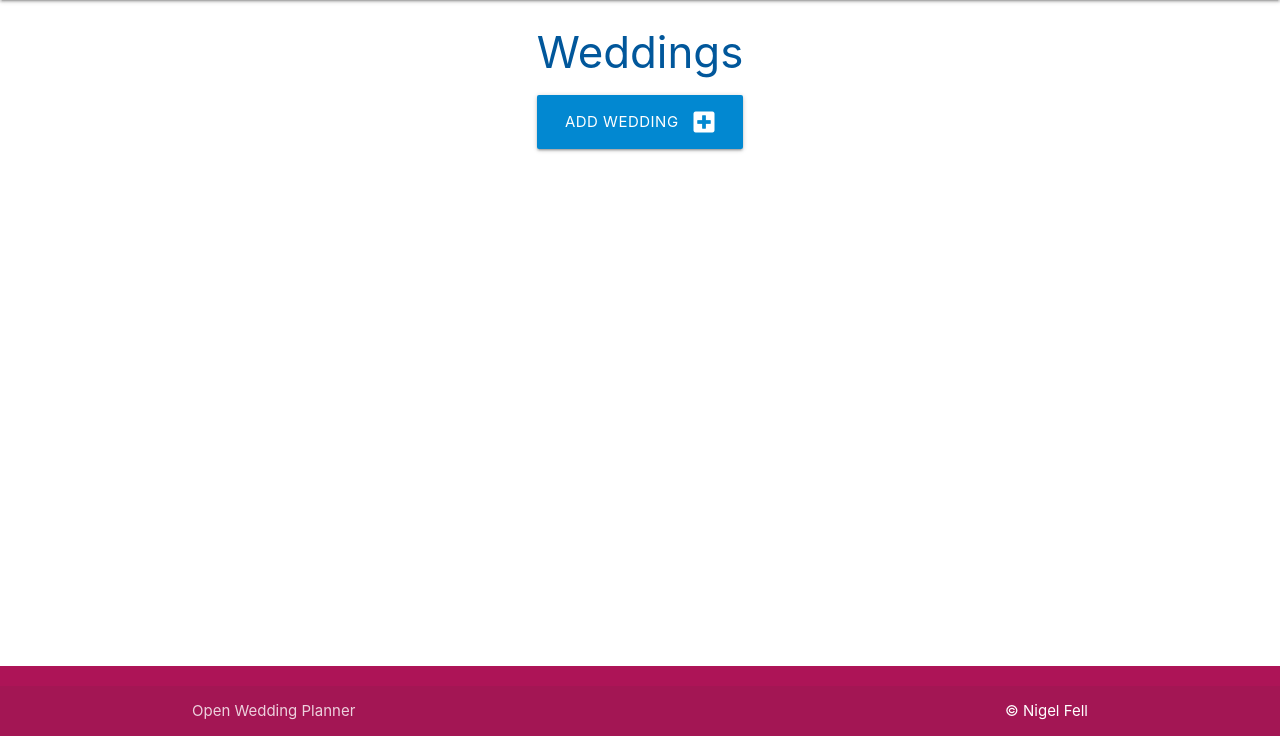
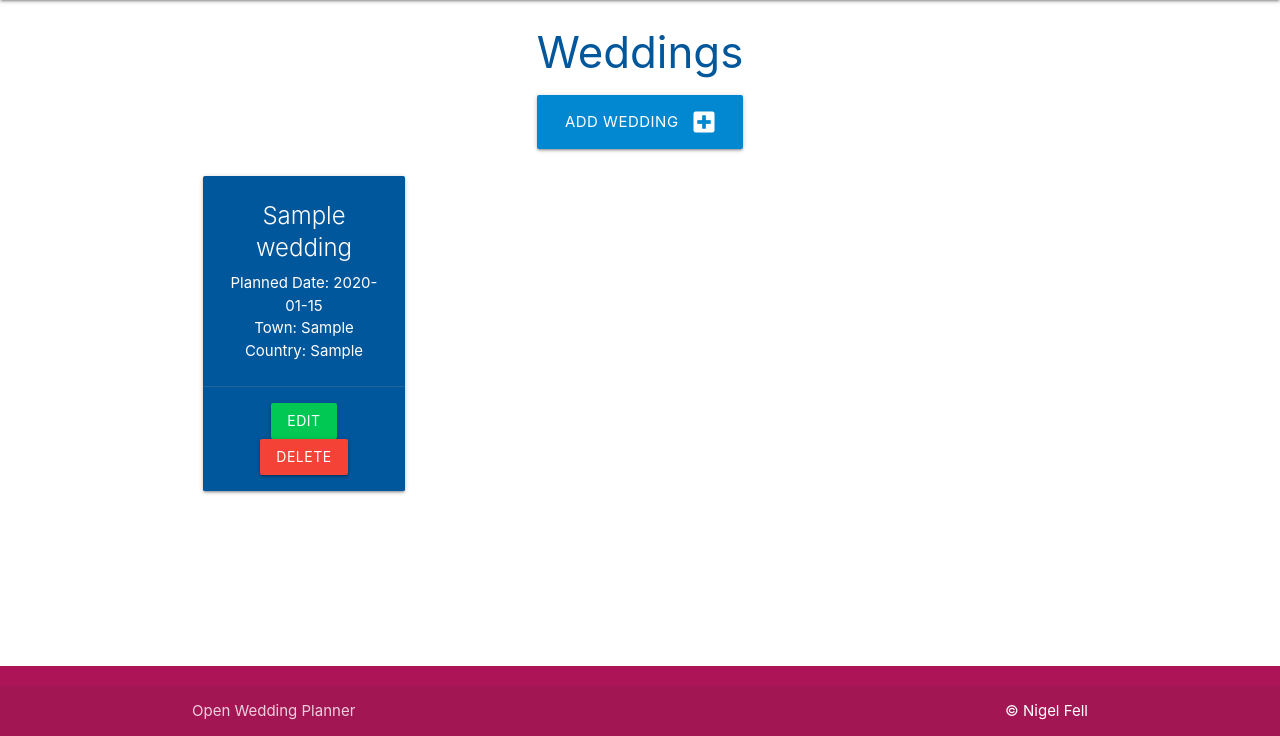
Before and after one commit to NigelFell/CI_MS3_WeddingPlanner, a Flask app: page / in a window 1280 px wide. Shown: the part 64-800 px from the top of the page. Run offline with Flask 3, Linux system fonts and the light colour scheme; tables that the repository leaves empty hold one stand-in row (values such as "Sample post").

Commit message:
feat: added functionality to read and display weddings

```diff
--- a/weddingplanner/routes.py
+++ b/weddingplanner/routes.py
@@ -5,7 +5,8 @@ from weddingplanner.models import Wedding, Task, Supplier
 
 @app.route("/")
 def home():
-    return render_template("weddings.html")
+    weddings = list(Wedding.query.order_by(Wedding.wedding_name).all())
+    return render_template("weddings.html", weddings=weddings)
 
 
 @app.route("/add_wedding", methods=["GET", "POST"])
--- a/weddingplanner/templates/weddings.html
+++ b/weddingplanner/templates/weddings.html
@@ -11,5 +11,23 @@
     </div>
 </div>
 
+<div class="row">
+    {% for wedding in weddings %}
+    <div class="col s12 m6 l3">
+        <div class="card light-blue darken-4 center-align">
+            <div class="card-content white-text">
+                <span class="card-title">{{ wedding.wedding_name }}</span>
+                <p>Planned Date: {{ wedding.wedding_date }}</p>
+                <p>Town: {{ wedding.wedding_town }}</p>
+                <p>Country: {{ wedding.wedding_country }}</p>
+            </div>
+            <div class="card-action">
+                <a href="#" class="btn green accent-4">Edit</a>
+                <a href="#" class="btn red">Delete</a>
+            </div>
+        </div>
+    </div>
+    {% endfor %}
+</div>
 
 {% endblock %}
```
